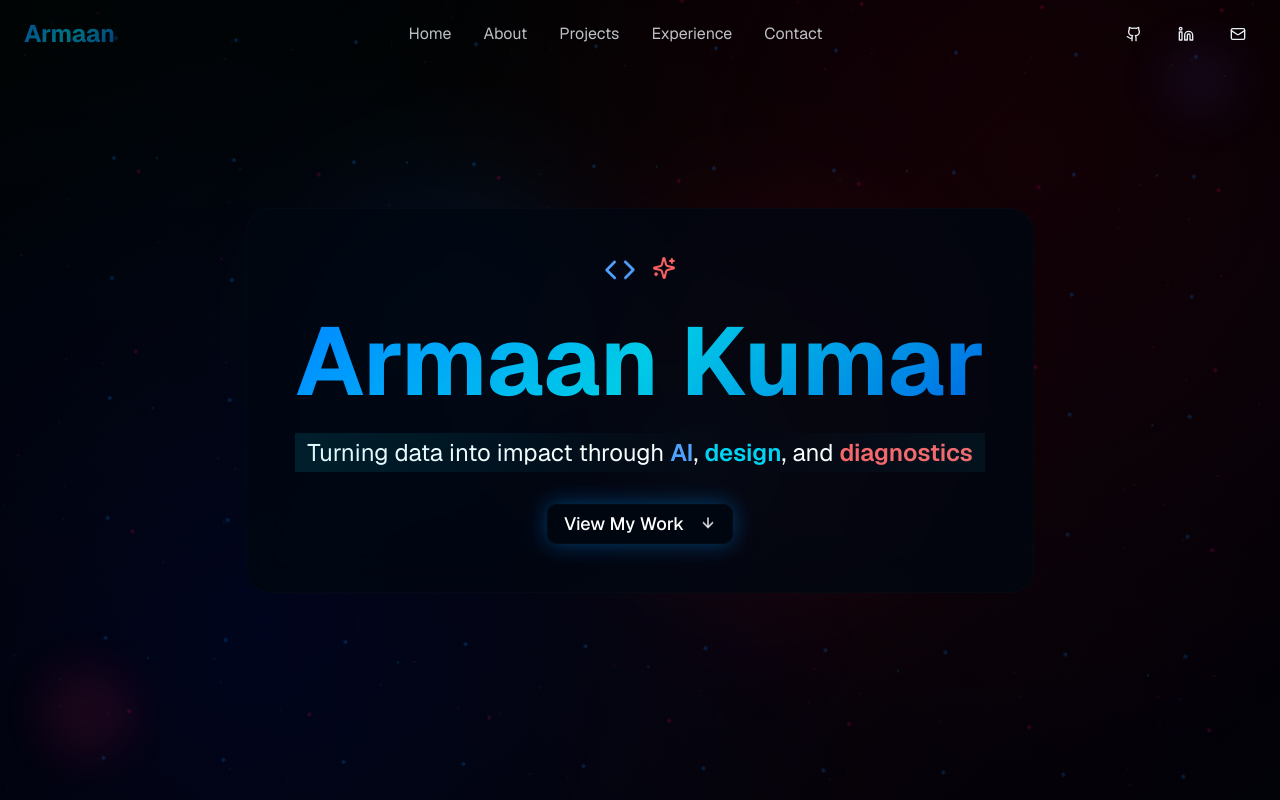
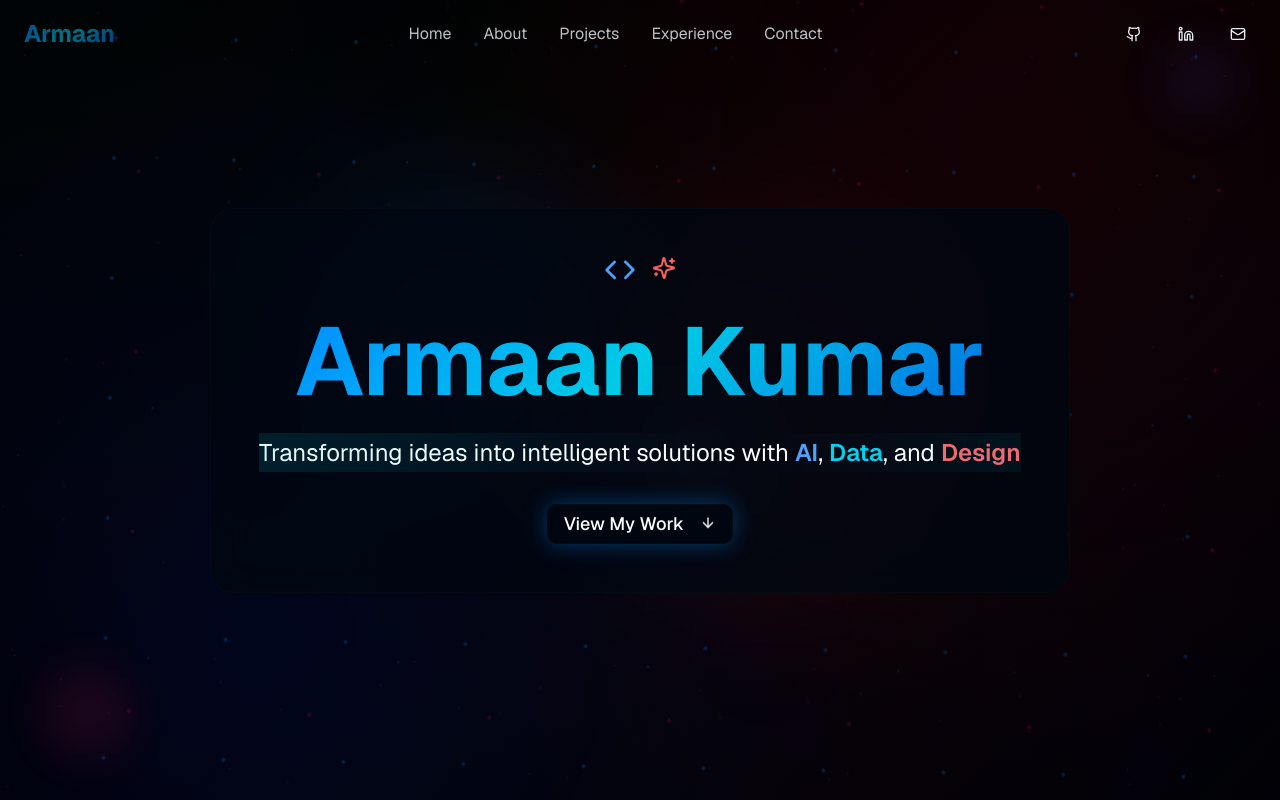
Before and after one commit to ItsMeArm00n/Main-Portfilio, a Next.js app: page / in a window 1280 px wide. Shown: the top 800 px of the page. Built offline with nearby package versions, Linux system fonts and the light colour scheme.

Commit message:
Update hero-section.tsx

```diff
--- a/components/hero-section.tsx
+++ b/components/hero-section.tsx
@@ -51,9 +51,9 @@ export function HeroSection() {
 
             <div className="relative">
               <p className="text-xl md:text-2xl text-white mb-8 text-pretty leading-relaxed">
-                Turning data into impact through <span className="text-blue-400 font-semibold">AI</span>,{" "}
-                <span className="text-cyan-400 font-semibold">design</span>, and{" "}
-                <span className="text-red-400 font-semibold">diagnostics</span>
+                Transforming ideas into intelligent solutions with <span className="text-blue-400 font-semibold">AI</span>,{" "}
+                <span className="text-cyan-400 font-semibold">Data</span>, and{" "}
+                <span className="text-red-400 font-semibold">Design</span>
               </p>
               <div className="absolute inset-0 animate-shimmer pointer-events-none"></div>
             </div>
```
